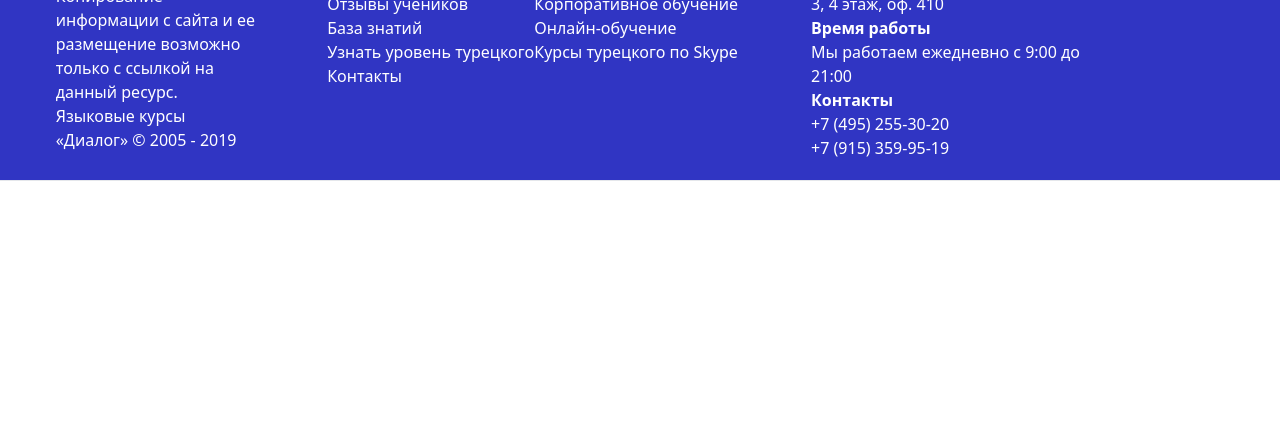
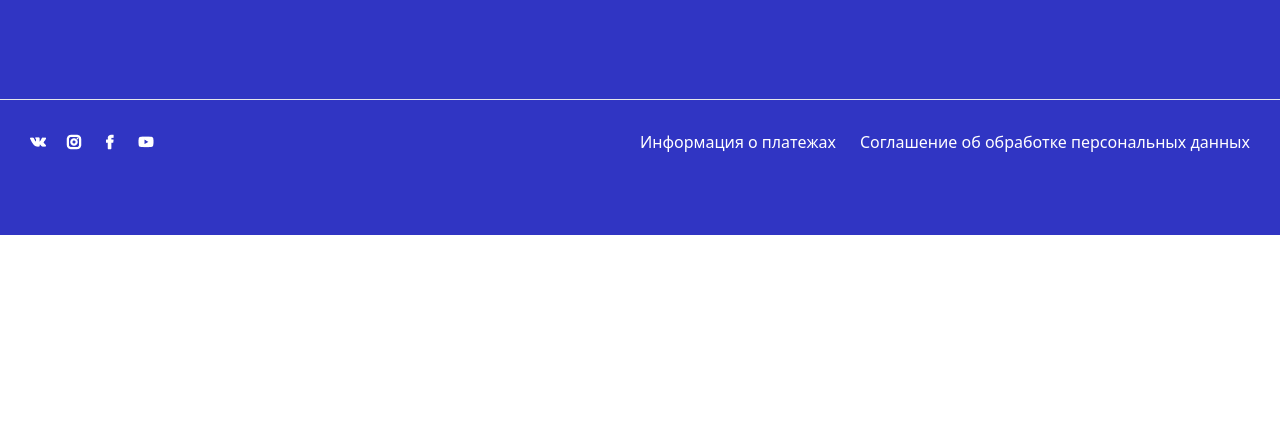
Before and after one commit to yosinalee/examin_2, a website: page src/index.html in a window 1280 px wide. Shown: the part 6246-6670 px from the top of the page. Before the commit the page ends 6427 px from the top, so only its background shows below. Drawn offline with Linux system fonts and the light colour scheme.

Commit message:
sections14

```diff
--- a/src/index.html
+++ b/src/index.html
@@ -423,7 +423,7 @@
     <div>
       <img src="./Rectangle 79 (1).png"  class=" md:w-1640px h-[500px]">
     </div>
-    <div class="md:flex block md:justify-around relative bottom-[220px] text-white ">
+    <div class="md:flex block md:justify-around relative bottom-[220px] text-white">
       <div>
         <h1>Остались вопросы? </h1><br>
         <p class="md:w-[600px] md:text-[16px]">Если у вас возникли какие-либо вопросы, пожалуйста, не стесняйтесь задать ваш вопрос. Наши менеджеры с радостью дадут всю необходимую информацию, подберут подходящий именно для вас вариант обучения, расскажут об актуальных акциях и выгодных предложениях. Ждем вас на занятиях!</p>
@@ -433,17 +433,16 @@
       </div>
     </div>
    </div>
-   <div class="bg-[#3035C3] h-[790px] mb-[0px] text-white">
+   <div class="bg-[#3035C3]  md:h-[500px] h-[700px] mb-[0px] text-white relative bottom-[189px]">
     <div class="md:flex block md:justify-around p-[20px]">
       <div>
         <div>
           <img src="./Logo (2).svg" alt="">
         </div>
         <p class="w-[200px] text-[12px]">Копирование информации с сайта и ее размещение возможно только с ссылкой на данный ресурс.
-Языковые курсы «Диалог» © 2005 - 2019</p>
+           Языковые курсы «Диалог» © 2005 - 2019</p>
       </div>
-      <div class=" flex md:gap-75">
-
+      <div class="flex md:gap-[200px] gap-[60px]">
         <div>
           <p>О центре</p >
             <p>Курсы</p>
@@ -469,8 +468,16 @@
         <p>+7 (495) 255-30-20</p>
         <p>+7 (915) 359-95-19</p>
       </div>
-      kavnkjvbf
-    </div> <hr>
+    </div> <hr class="mt-[120px]">
+    <div class="md:flex md:justify-between md:p-[30px] md:items-center">
+      <div>
+        <img src="./Social (1).png" alt="">
+      </div>
+      <div class="md:flex  block md:gap-6">
+        <p>Информация о платежах</p>
+        <p>Соглашение об обработке персональных данных</p>
+      </div>
+    </div>
    </div>
 </body>
 </html>
```
Also changed, not shown: src/Social (1).png (added), src/output.css.
